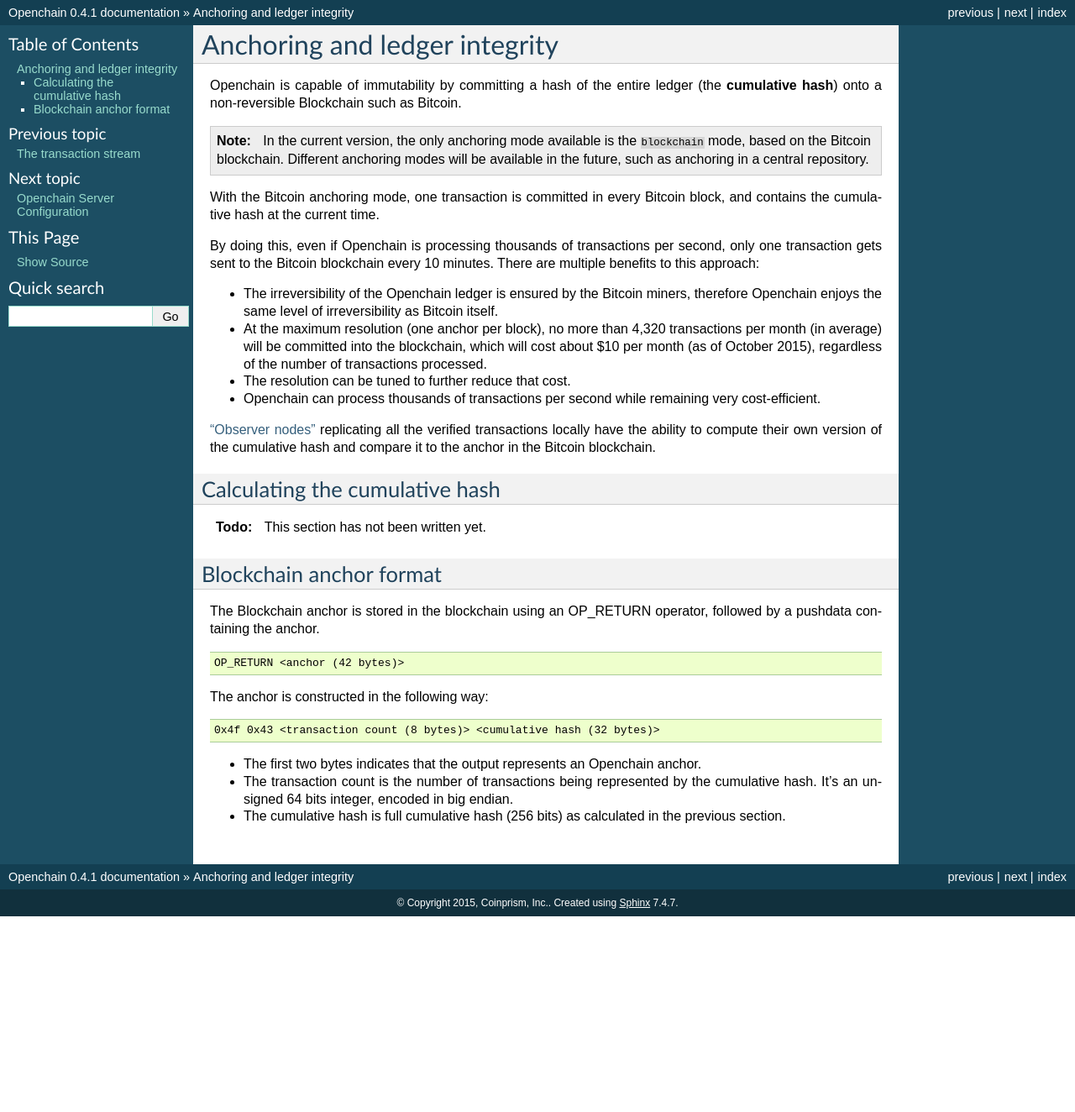
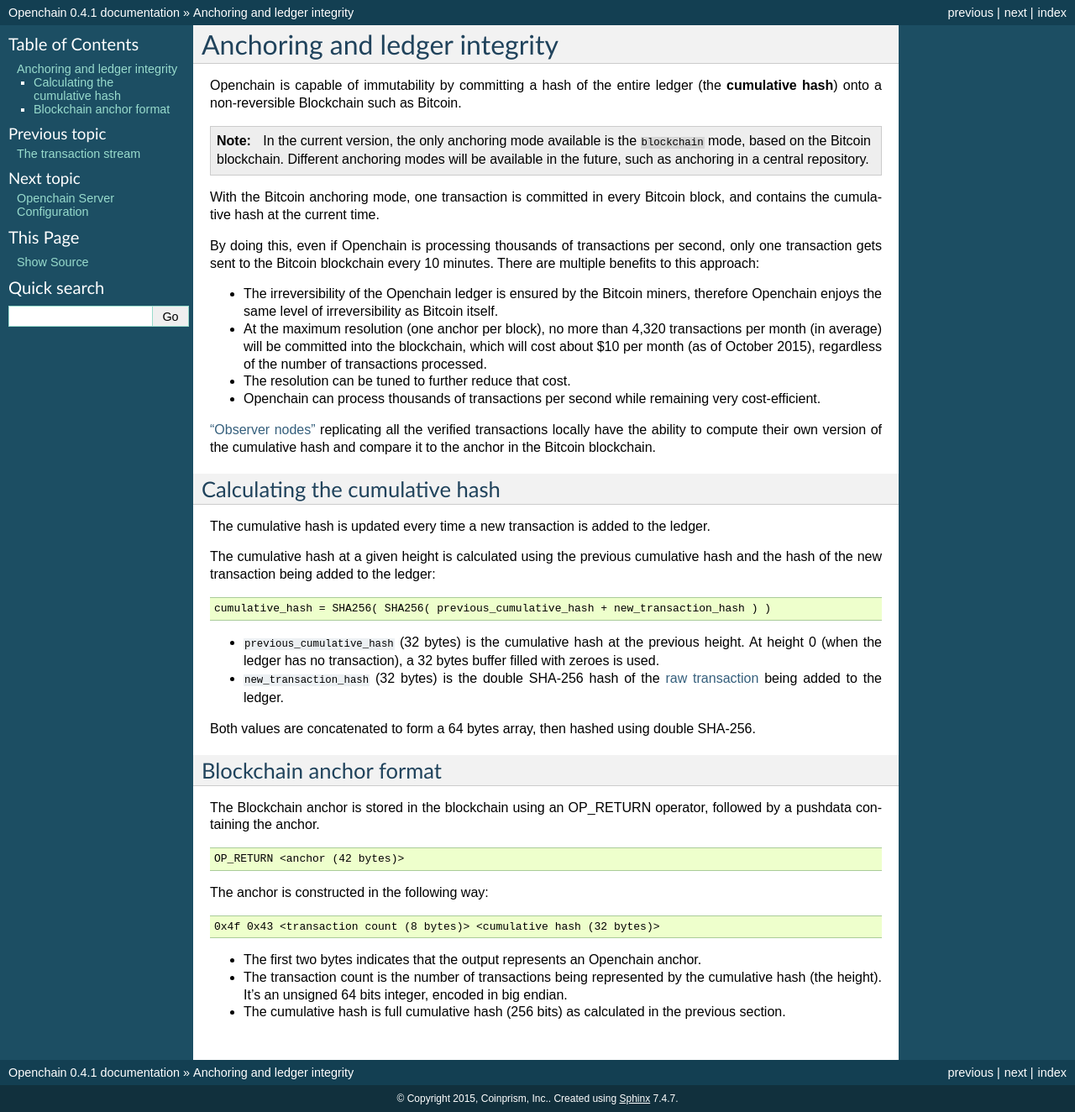
Before and after one commit to openchain/docs, a Sphinx documentation site: the page built from docs/source/general/anchoring.rst, in a window 1280 px wide. Shown: the whole page at 84% size. Built offline with Sphinx 7.4.7, drawn with Linux system fonts in a browser that asks for light colours; before the commit the page ends 1091 px from its top, so only the background shows below that.

Commit message:
Document how to calculate the cumulative hash

```diff
--- a/docs/source/general/anchoring.rst
+++ b/docs/source/general/anchoring.rst
@@ -21,7 +21,18 @@
 Calculating the cumulative hash
 -------------------------------
 
-.. include:: /common/stub.txt
+The cumulative hash is updated every time a new transaction is added to the ledger.
+
+The cumulative hash at a given height is calculated using the previous cumulative hash and the hash of the new transaction being added to the ledger:
+
+.. code-block:: text
+
+    cumulative_hash = SHA256( SHA256( previous_cumulative_hash + new_transaction_hash ) )
+
+- ``previous_cumulative_hash`` (32 bytes) is the cumulative hash at the previous height. At height 0 (when the ledger has no transaction), a 32 bytes buffer filled with zeroes is used.
+- ``new_transaction_hash`` (32 bytes) is the double SHA-256 hash of the :ref:`raw transaction <data-structures-transaction>` being added to the ledger.
+
+Both values are concatenated to form a 64 bytes array, then hashed using double SHA-256.
 
 Blockchain anchor format
 ------------------------
@@ -39,5 +50,5 @@
     0x4f 0x43 <transaction count (8 bytes)> <cumulative hash (32 bytes)>
 
 - The first two bytes indicates that the output represents an Openchain anchor.
-- The transaction count is the number of transactions being represented by the cumulative hash. It's an unsigned 64 bits integer, encoded in big endian.
+- The transaction count is the number of transactions being represented by the cumulative hash (the height). It's an unsigned 64 bits integer, encoded in big endian.
 - The cumulative hash is full cumulative hash (256 bits) as calculated in the previous section.
```
